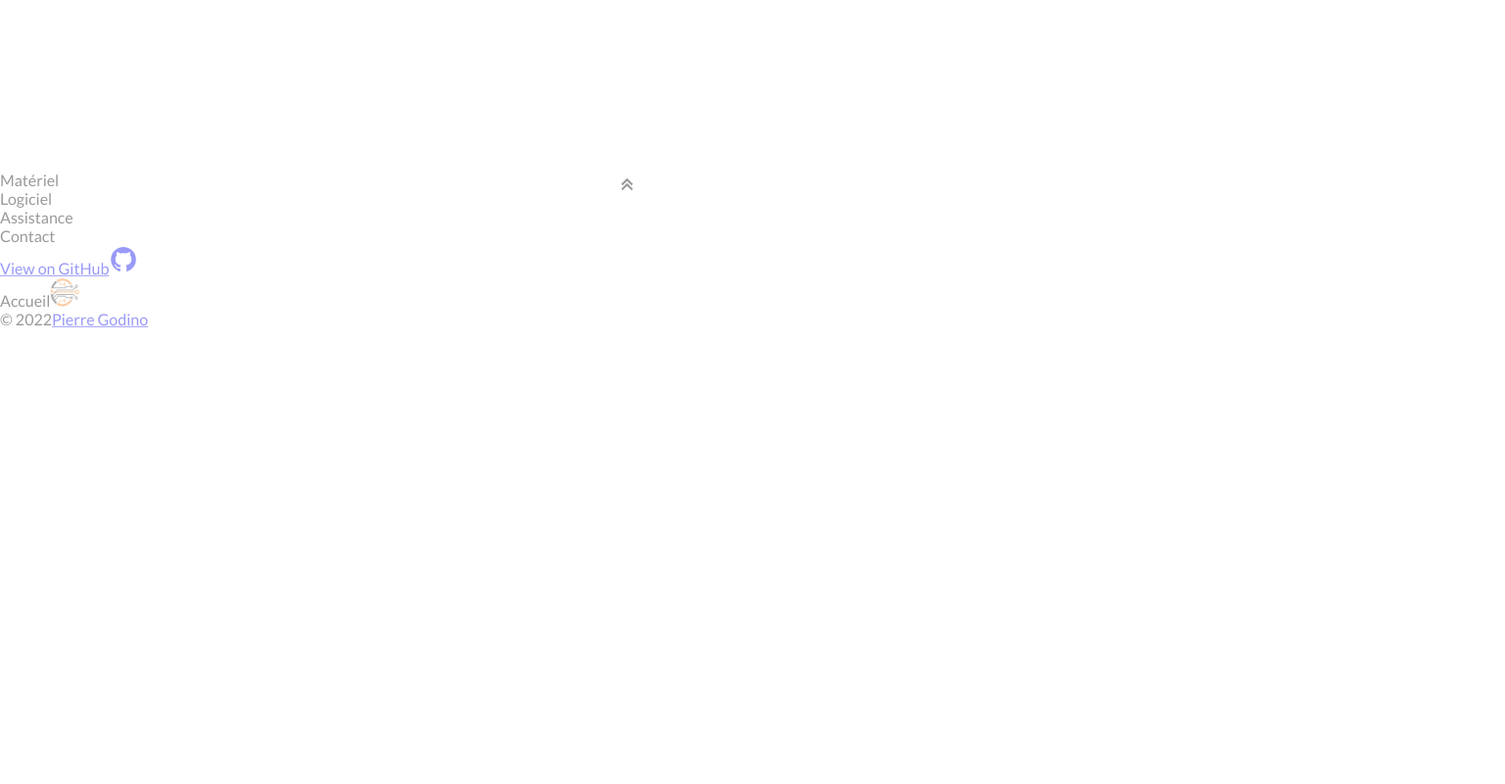
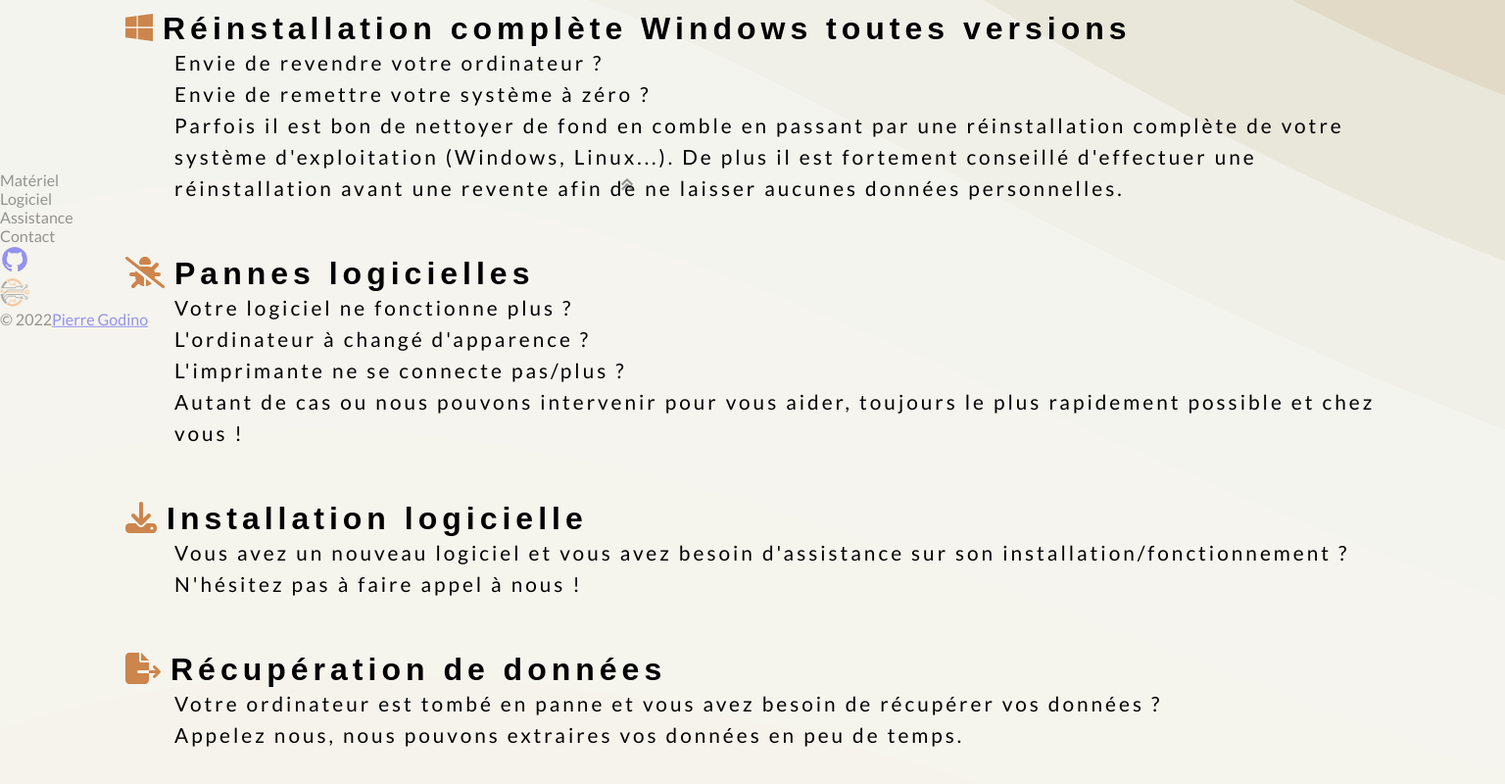
Before and after one commit to PierreG-dev/Depannage.Pierre-godino.com, a Next.js app: page /software in a window 1280 px wide. Shown: the part 594-1394 px from the top of the page at 98% size, 1536 px wide, since content can reach past the window. Before the commit the page ends 800 px from the top, so only its background shows below. Built offline with nearby package versions, Linux system fonts and the light colour scheme; a web font is replaced by a local one.

Commit message:
finished software page design & content

```diff
--- a/pages/software.tsx
+++ b/pages/software.tsx
@@ -1,5 +1,14 @@
 import React from "react";
 import styled from "styled-components";
+import { FontAwesomeIcon } from "@fortawesome/react-fontawesome";
+import { faWindows } from "@fortawesome/free-brands-svg-icons";
+import {
+  faVirusSlash,
+  faBugSlash,
+  faFileExport,
+  faDownload,
+  faGaugeHigh,
+} from "@fortawesome/free-solid-svg-icons";
 
 const Software = () => {
   return (
@@ -10,18 +19,106 @@ const Software = () => {
         </div>
         <div id="virus_animation" style={{ height: "40vh" }}></div>
       </header>
+
+      <main>
+        <section>
+          <h2>
+            <span>
+              <FontAwesomeIcon icon={faVirusSlash} />
+            </span>
+            Nettoyage Malware & Virus informatiques
+          </h2>
+          <p>
+            Ordinateur qui a un comportement étrange ? <br /> Plus aussi rapide
+            qu'avant ? <br /> Vous avez peut-être un virus/malware. Pas de
+            panique, nous intervenons rapidement pour nettoyer votre PC de
+            toutes menaces.
+          </p>
+        </section>
+        <section>
+          <h2>
+            <span>
+              <FontAwesomeIcon icon={faWindows} />
+            </span>
+            Réinstallation complète Windows toutes versions
+          </h2>
+          <p>
+            Envie de revendre votre ordinateur ? <br /> Envie de remettre votre
+            système à zéro ? <br /> Parfois il est bon de nettoyer de fond en
+            comble en passant par une réinstallation complète de votre système
+            d'exploitation (Windows, Linux...). De plus il est fortement
+            conseillé d'effectuer une réinstallation avant une revente afin de
+            ne laisser aucunes données personnelles.
+          </p>
+        </section>
+        <section>
+          <h2>
+            <span>
+              <FontAwesomeIcon icon={faBugSlash} />
+            </span>
+            Pannes logicielles
+          </h2>
+          <p>
+            Votre logiciel ne fonctionne plus ? <br />
+            L'ordinateur à changé d'apparence ? <br />
+            L'imprimante ne se connecte pas/plus ? <br />
+            Autant de cas ou nous pouvons intervenir pour vous aider, toujours
+            le plus rapidement possible et chez vous !
+          </p>
+        </section>
+        <section>
+          <h2>
+            <span>
+              <FontAwesomeIcon icon={faDownload} />
+            </span>
+            Installation logicielle
+          </h2>
+          <p>
+            Vous avez un nouveau logiciel et vous avez besoin d'assistance sur
+            son installation/fonctionnement ? <br />
+            N'hésitez pas à faire appel à nous !
+          </p>
+        </section>
+        <section>
+          <h2>
+            <span>
+              <FontAwesomeIcon icon={faFileExport} />
+            </span>
+            Récupération de données
+          </h2>
+          <p>
+            Votre ordinateur est tombé en panne et vous avez besoin de récupérer
+            vos données ? <br />
+            Appelez nous, nous pouvons extraires vos données en peu de temps.
+          </p>
+        </section>
+        <section>
+          <h2>
+            <span>
+              <FontAwesomeIcon icon={faGaugeHigh} />
+            </span>
+            Optimisation des performances et batterie PC
+          </h2>
+          <p>
+            Vous venez d'acheter un PC rempli de logiciels dont vous ne voulez
+            pas ? <br />
+            Vous voulez rendre à votre PC sa vitesse d'antan ? <br />
+            Nous intervenons chez vous pour optimiser tout ce qui peut réduire
+            la vitesse ou le temps de batterie de votre ordinateur.
+          </p>
+        </section>
+      </main>
     </MainContainer>
   );
 };
 
-const MainContainer = styled.main`
+const MainContainer = styled.div`
   position: relative;
   min-height: 100vh;
   width: 100vw;
 
   header {
     position: relative;
-    background: red;
     height: 40vh;
     width: 100%;
 
@@ -39,7 +136,34 @@ const MainContainer = styled.main`
         color: #fafafa;
         text-shadow: 0 0 0.2em rgba(0, 0, 0, 0.6);
         font-size: 2.5rem;
+        letter-spacing: 5px;
       }
+    }
+  }
+  main {
+    background: url("/ressources/content-background.svg");
+    background-size: cover;
+    display: flex;
+    flex-direction: column;
+    gap: 50px;
+    width: 100vw;
+    padding: 8vh 10vw 20vh 10vw;
+
+    h2 {
+      font-size: 2rem;
+      letter-spacing: 5px;
+
+      span {
+        margin-right: 10px;
+        color: #cc854c;
+      }
+    }
+
+    p {
+      font-size: 1.3rem;
+      line-height: 2rem;
+      letter-spacing: 3px;
+      padding-left: 50px;
     }
   }
 `;
```
Also changed, not shown: package.json (+7 -3 lines), public/ressources/content-background.svg (added), 1 other file (tests, documents, lock files or other folders).
